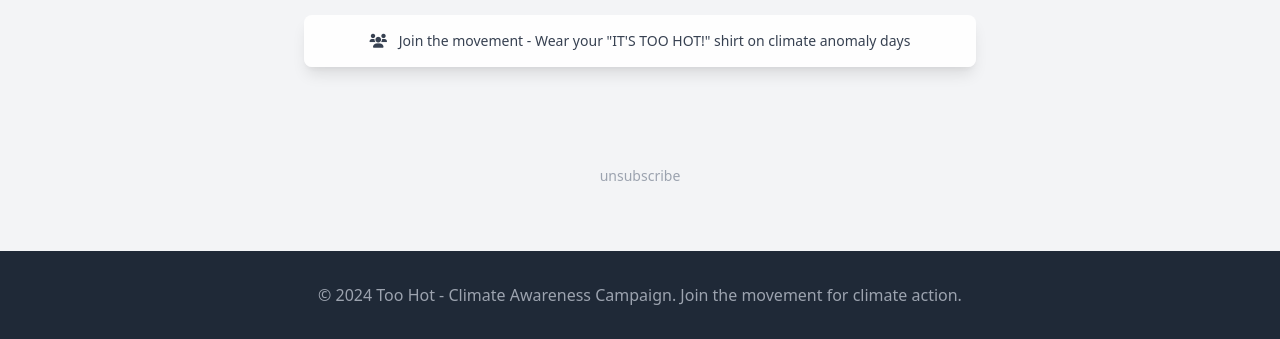
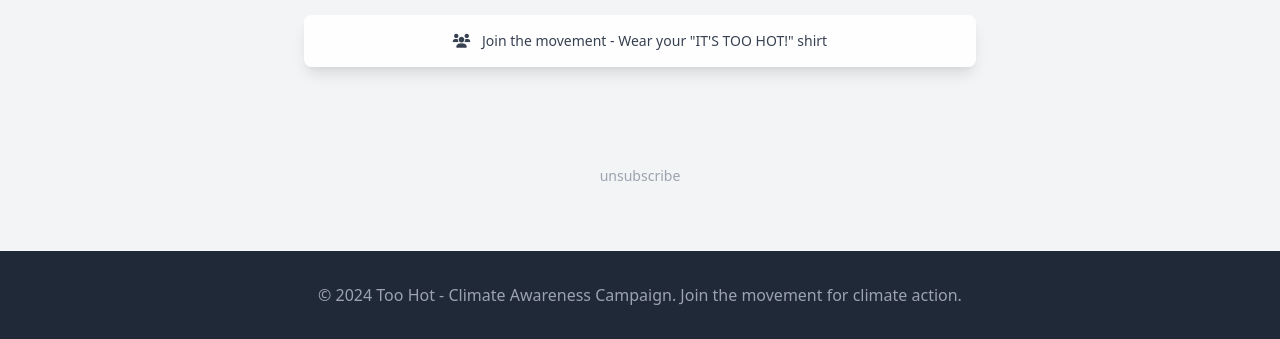
Before and after one commit to 151henry151/too-hot, a Flask app: page / in a window 1280 px wide. Shown: the part 4447-4786 px from the top of the page. Run offline with Flask 3, Linux system fonts and the light colour scheme; some libraries are stand-ins or nearby versions.

Commit message:
Remove 'on climate anomaly days' from t-shirt movement section on main page

```diff
--- a/templates/index.html
+++ b/templates/index.html
@@ -424,7 +424,7 @@
             <div class="bg-white bg-opacity-90 rounded-lg shadow-lg p-4 mt-4 mx-auto max-w-2xl">
                 <p class="text-center text-gray-700 text-sm">
                     <i class="fas fa-users mr-2"></i>
-                    Join the movement - Wear your "IT'S TOO HOT!" shirt on climate anomaly days
+                    Join the movement - Wear your "IT'S TOO HOT!" shirt
                 </p>
             </div>
         </div>
```
